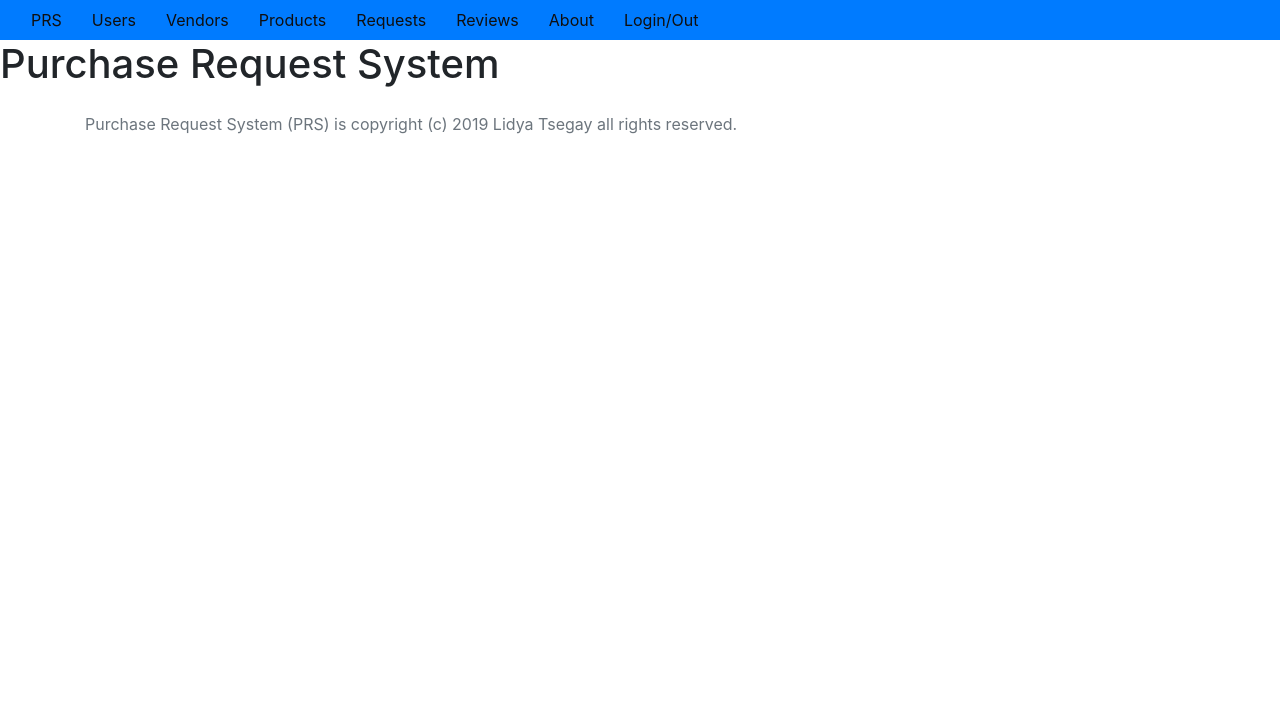
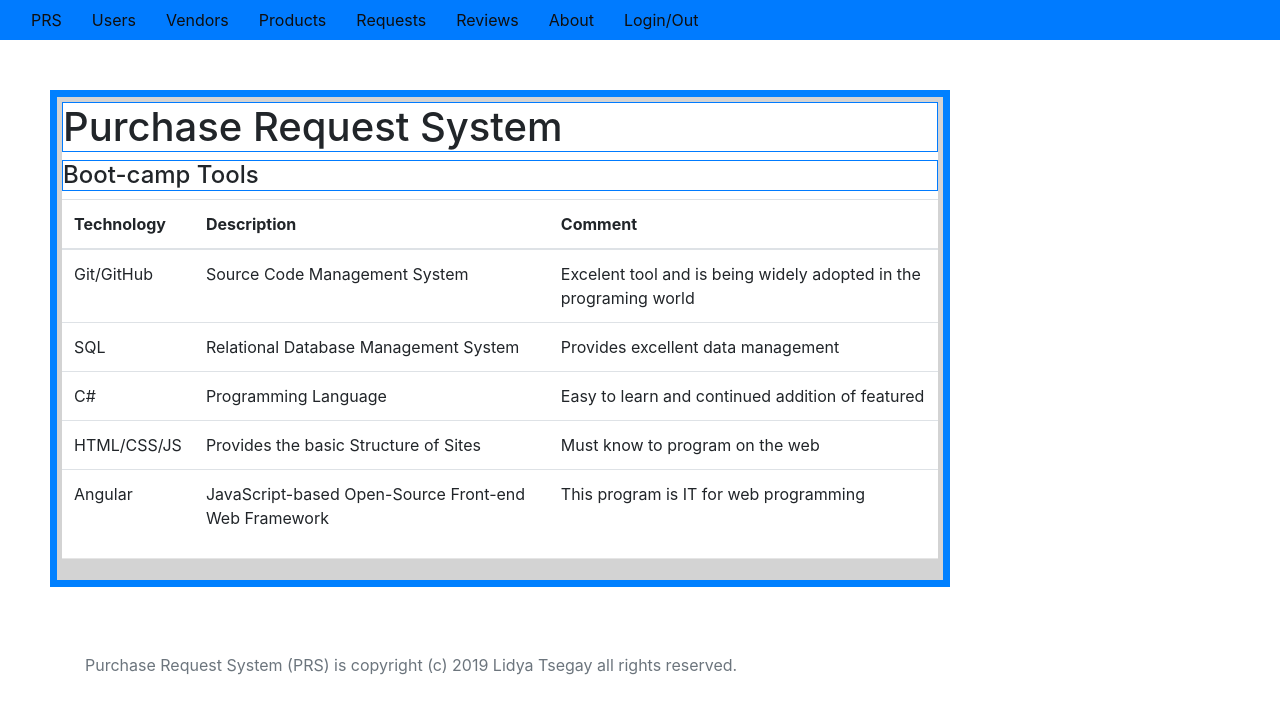
Before and after one commit to tsegaylf/PRSClientSolution, an Angular app: page /home in a window 1280 px wide. Shown: the top 714 px of the page. Built offline with nearby package versions, Linux system fonts and the light colour scheme.

Commit message:
css home and about

```diff
--- a/src/app/app-routing.module.ts
+++ b/src/app/app-routing.module.ts
@@ -24,8 +24,9 @@ import { RequestlineDetailComponent } from './prs/requestline/requestline-detail
 import { RequestlineEditComponent } from './prs/requestline/requestline-edit/requestline-edit.component';
 import { ReviewListComponent } from './prs/review/review-list/review-list.component';
 import { ReviewItemComponent } from './prs/review/review-item/review-item.component';
+
 import { HomeComponent } from './core/home/home.component';
-
+import { AboutComponent } from './core/about/about.component';
 
 import { LoginComponent } from './prs/user/login/login.component';
 
@@ -36,6 +37,7 @@ const routes: Routes = [
   {path: 'login', component: LoginComponent },
 
   {path: 'home', component: HomeComponent },
+  {path: 'about', component: AboutComponent },
 
   {path: 'users/list', component: UserListComponent }, //regular route
   {path: 'users/create', component: UserCreateComponent },
--- a/src/app/app.module.ts
+++ b/src/app/app.module.ts
@@ -37,6 +37,7 @@ import { RequestlineEditComponent } from './prs/requestline/requestline-edit/req
 import { ReviewListComponent } from './prs/review/review-list/review-list.component';
 import { ReviewItemComponent } from './prs/review/review-item/review-item.component';
 import { HomeComponent } from './core/home/home.component';
+import { AboutComponent } from './core/about/about.component';
 
 
 @NgModule({
@@ -74,6 +75,7 @@ import { HomeComponent } from './core/home/home.component';
     ReviewListComponent,
     ReviewItemComponent,
     HomeComponent,
+    AboutComponent,
   ],
 
   imports: [
--- /dev/null
+++ b/src/app/core/about/about.class.ts
@@ -0,0 +1,6 @@
+export class About {
+
+    constructor(){
+
+    }
+}
--- /dev/null
+++ b/src/app/core/about/about.component.html
@@ -0,0 +1,45 @@
+<app-menu></app-menu>
+
+<div class ="home">
+
+    <body>
+        <span>
+            <h3 class="border border-primary">ABOUT</h3>
+            <p>
+            A dedicated and energetic individual seeking to join a company as a software engineer to
+            contribute to the delivery of quality software solutions by applying interpersonal
+            skills and knowledge of program design.
+            </p>
+
+
+        <h3 class="border border-primary">AREAS OF EXPERTISE</h3>
+        <table id = "tech" class= "table tectable">
+            <tr>
+              <td>SQL</td>
+              <td>Git/GitHub</td>
+            </tr>
+            <tr>
+              <td>C#</td>
+              <td>HTML</td>
+            </tr>
+            <tr>
+              <td>CSS/JS</td>
+              <td>Angular</td>
+            </tr>
+            <tr>
+              <td>Bootstrap</td>
+              <td>MVC</td>
+            </tr>
+
+        </table>
+        </span>
+    </body>
+
+</div>
+<div>
+    <footer class="footer mt-auto py-3">
+        <div class="container">
+            <span class="text-muted">Purchase Request System (PRS) is copyright (c) 2019 Lidya Tsegay all rights reserved.</span>
+        </div>
+    </footer>
+</div>
--- /dev/null
+++ b/src/app/core/about/about.component.ts
@@ -0,0 +1,15 @@
+import { Component, OnInit } from '@angular/core';
+
+@Component({
+  selector: 'app-about',
+  templateUrl: './about.component.html',
+  styleUrls: ['./about.component.css']
+})
+export class AboutComponent implements OnInit {
+
+  constructor() { }
+
+  ngOnInit() {
+  }
+
+}
--- a/src/app/core/home/home.component.html
+++ b/src/app/core/home/home.component.html
@@ -1,14 +1,60 @@
 <app-menu></app-menu>
 
-<h1>Purchase Request System</h1>
+
+
+<div class ="home">
+
     <body>
         <span>
+            <h1 class="border border-primary">Purchase Request System</h1>
+            <h4 class="border border-primary">Boot-camp Tools</h4>
+            <table id = "tech" class= "table tectable">
+                    <thead>
+                        <tr>
+                            <th>Technology</th>
+                            <th>Description</th>
+                            <th>Comment</th>
+                        </tr>
+                    </thead>
+                    <tbody>
+                        <tr>
+                            <td>Git/GitHub</td>
+                            <td>Source Code Management System</td>
+                            <td>Excelent tool and is being widely adopted in the programing world</td>
+                        </tr>
+                        <tr>
+                            <td>SQL</td>
+                            <td>Relational Database Management System</td>
+                            <td>Provides excellent data management</td>
+                         </tr>
+                        <tr>
+                            <td>C#</td>
+                            <td>Programming Language</td>
+                            <td>Easy to learn and continued addition of featured</td>
+                         </tr>
+                        <tr>
+                            <td>HTML/CSS/JS</td>
+                            <td>Provides the basic Structure of Sites</td>
+                            <td>Must know to program on the web</td>
+                         </tr>
+                        <tr>
+                            <td>Angular</td>
+                            <td>JavaScript-based Open-Source Front-end Web Framework</td>
+                            <td>This program is IT for web programming</td>
+                         </tr>
 
+                    </tbody>
+                    <tfoot></tfoot>
+                </table>
+                <hr>
         </span>
     </body>
 
+</div>
+<div>
     <footer class="footer mt-auto py-3">
         <div class="container">
             <span class="text-muted">Purchase Request System (PRS) is copyright (c) 2019 Lidya Tsegay all rights reserved.</span>
         </div>
     </footer>
+</div>
--- a/src/app/prs/request/request.class.ts
+++ b/src/app/prs/request/request.class.ts
@@ -4,7 +4,7 @@ export class Request {
     description: string;
     justification: string;
     rejectionReason: string;
-    delivaryMode: string = "Pick-Up";
+    delivaryMode: string = "";
     status: string = "New";
     total: string = "0";
     userId: number;
--- a/src/app/prs/requestLine/requestline-detail/requestline-detail.component.html
+++ b/src/app/prs/requestLine/requestline-detail/requestline-detail.component.html
@@ -8,15 +8,15 @@
   <table class="table table-sm">
     <tr>
       <td>Id</td>
-      <td><input [(ngModel)]="requestline.id" type="text" disabled></td>
+      <td><input [(ngModel)]="product.id" type="text" disabled></td>
     </tr>
     <tr>
       <td>Product</td>
-      <td><input [(ngModel)]="requestline.product.name" type="text"></td>
+      <td><input [(ngModel)]="product.id" type="text"></td>
     </tr>
     <tr>
       <td>Quantity</td>
-      <td><input [(ngModel)]="requestline.quantity" type="text"></td>
+      <td><input [(ngModel)]="product.quantity" type="text"></td>
     </tr>
 
   </table>
--- a/src/styles.css
+++ b/src/styles.css
@@ -19,3 +19,13 @@ tr.tableheader a{
     font-size: 20px;
     padding: 20px;
 }
+
+.home {
+    align-content: center;
+    background-color: lightgrey;
+    width: 900px;
+    border: 7px solid #0080ff;
+    padding: 5px;
+    margin: 50px;
+
+}
```
Also changed, not shown: src/app/core/about/about.component.css (added), 1 other file (tests, documents, lock files or other folders). Lines whose indentation alone changed are shown as unchanged.
